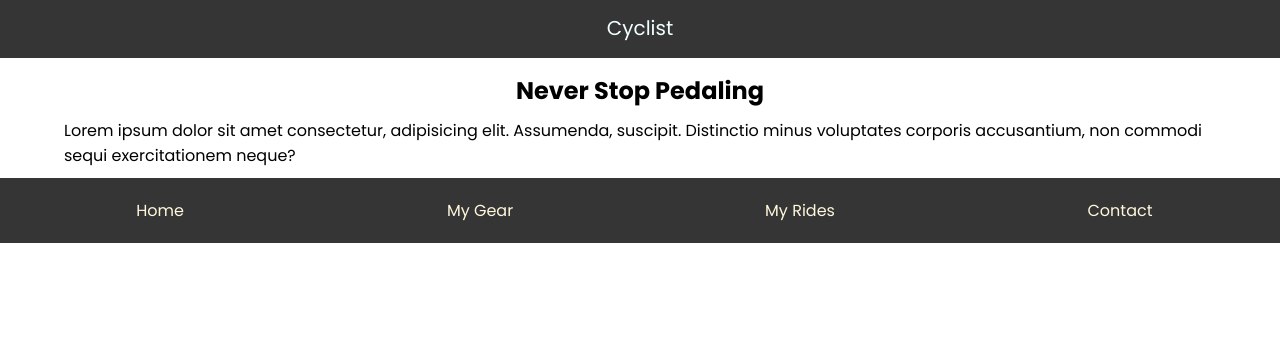
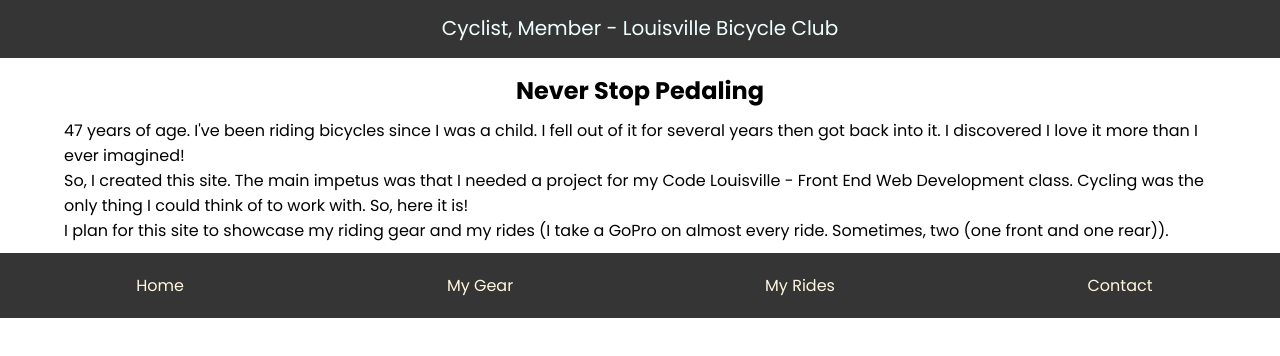
Before and after one commit to davidlholmes/cycling-landing-page, a plain HTML site: page about.html in a window 1280 px wide. Shown: the part 212-568 px from the top of the page. Drawn offline with Linux system fonts and the light colour scheme.

Commit message:
Add if statement to eliminaite error.

```diff
--- a/about.html
+++ b/about.html
@@ -14,13 +14,16 @@
       <h1 class="header">D. Lawrence Holmes</h1>
       <!-- Add circular photo of self or bike here -->
       <img id="circular-photo" src="https://via.placeholder.com/150">
-      <p class="sub-header">Cyclist</p>
+      <p class="sub-header">Cyclist, Member - Louisville Bicycle Club</p>
     </header>
 
     <div class="cycle-code">
       <section class="cycle">
         <h2>Never Stop Pedaling</h2>
-        <div class="cycle-p"><p>Lorem ipsum dolor sit amet consectetur, adipisicing elit. Assumenda, suscipit. Distinctio minus voluptates corporis accusantium, non commodi sequi exercitationem neque?</p></div>
+        <div class="cycle-p">
+        <p>47 years of age. I've been riding bicycles since I was a child. I fell out of it for several years then got back into it. I discovered I love it more than I ever imagined!</p>
+        <p>So, I created this site. The main impetus was that I needed a project for my Code Louisville - Front End Web Development class. Cycling was the only thing I could think of to work with. So, here it is!</p>
+        <p>I plan for this site to showcase my riding gear and my rides (I take a GoPro on almost every ride. Sometimes, two (one front and one rear)).</p></div>
         <!-- Add two-column list of ride thumbnails -->
       </section>
       <footer>
--- a/script.js
+++ b/script.js
@@ -28,6 +28,7 @@ if (toggleShowButton) {
 
 let submitButton = document.getElementById("emailSubmit");
 
+if (submitButton) {
   submitButton.addEventListener('click', function (event) {
     event.preventDefault();
     let email = document.getElementById("emailInput").value;
@@ -38,7 +39,8 @@ submitButton.addEventListener('click', function (event) {
     } else {
       alert("Enter a valid email address.");
     }
-});
+  })
+};
 
 
 
```
Also changed, not shown: index.html (+3 -1 lines). Lines whose indentation alone changed are shown as unchanged.
